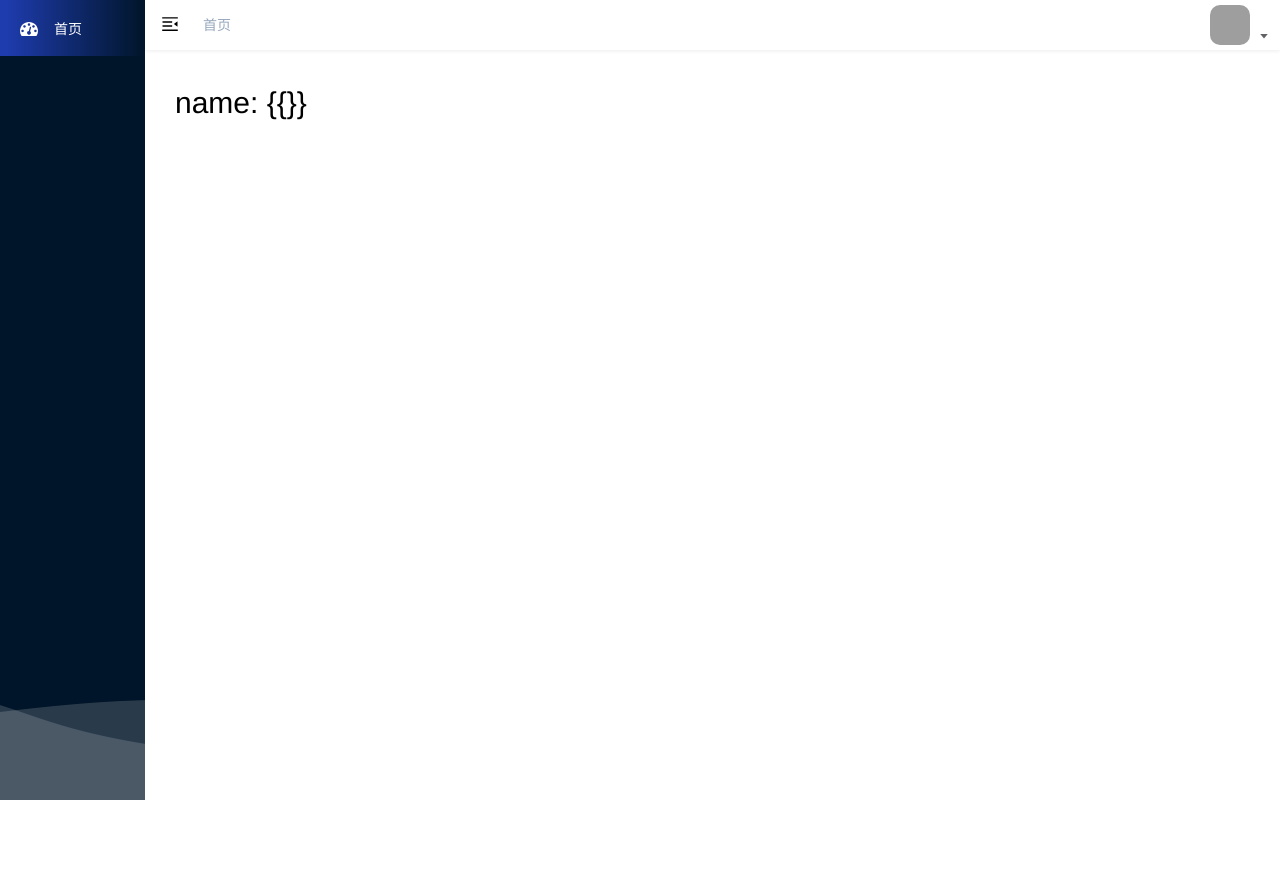
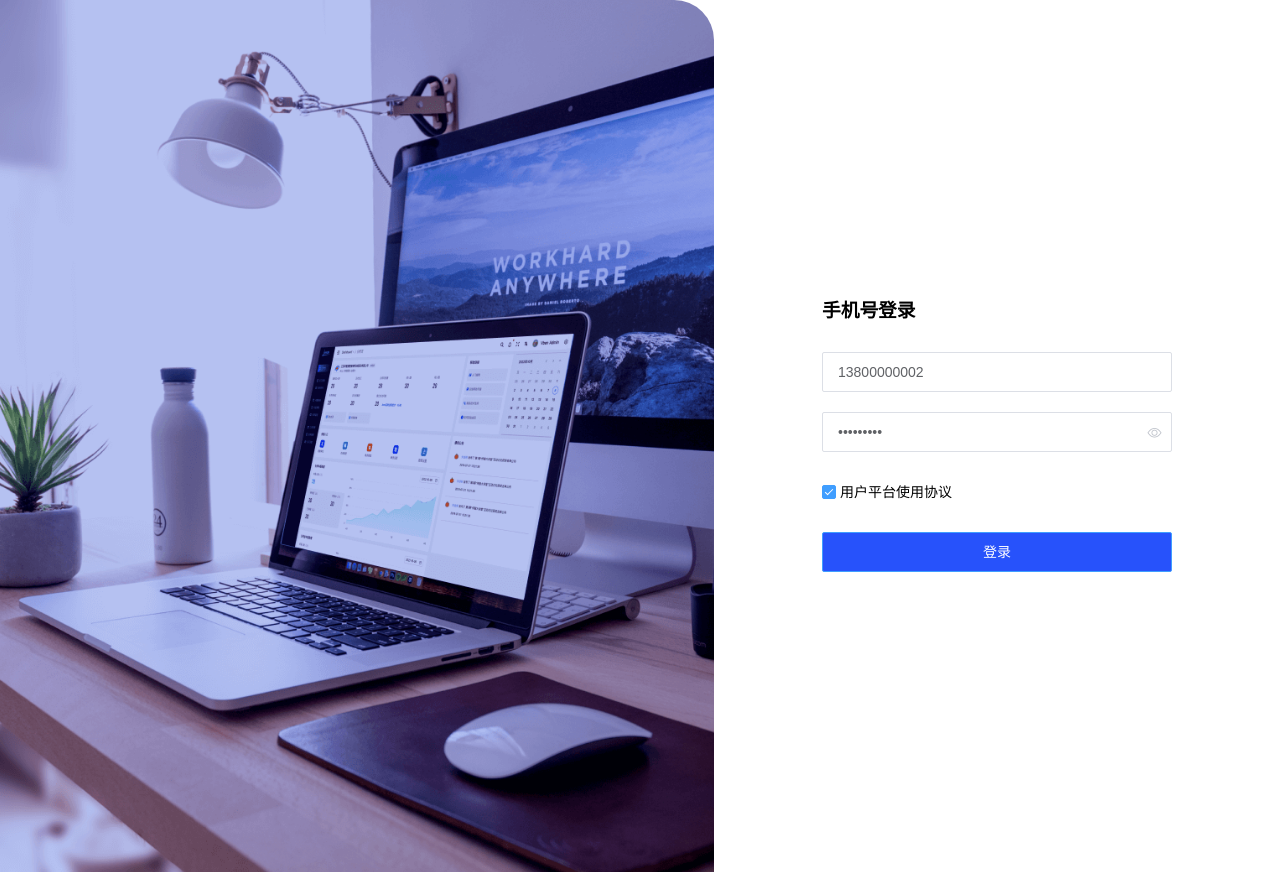
Before and after one commit to Lianyuer/hr-management-ele-final, a Vue app: page /login in a window 1280 px wide. Before the commit this address led to /login#/dashboard. Before the commit the page ends 800 px from the top, so only its background shows below. Built offline with nearby package versions, Linux system fonts and the light colour scheme; grey boxes are pictures that could not be loaded.

Commit message:
登录页的结构和表单

```diff
--- a/src/router/index.js
+++ b/src/router/index.js
@@ -60,7 +60,7 @@ export const constantRoutes = [
 ]
 
 const createRouter = () => new Router({
-  // mode: 'history', // require service support
+  mode: 'history', // require service support
   scrollBehavior: () => ({ y: 0 }),
   routes: constantRoutes
 })
--- a/src/views/login/index.vue
+++ b/src/views/login/index.vue
@@ -1,129 +1,41 @@
 <template>
-  <div class="login-container">登录页</div>
+  <div class="login-container">
+    <div class="left" />
+    <div class="right">
+      <el-form>
+        <h3 class="loginType">手机号登录</h3>
+        <el-form-item>
+          <el-input v-model="loginformData.mobile" placeholder="请输入手机号" />
+        </el-form-item>
+        <el-form-item>
+          <el-input v-model="loginformData.password" placeholder="请输入密码" show-password />
+        </el-form-item>
+        <el-form-item>
+          <el-checkbox v-model="loginformData.isAgree" />
+          用户平台使用协议
+        </el-form-item>
+        <el-form-item>
+          <el-button type="primary" class="loginBtn">登录</el-button>
+        </el-form-item>
+      </el-form>
+    </div>
+  </div>
 </template>
 
 <script>
-import { validUsername } from '@/utils/validate'
-
 export default {
   name: 'Login',
   data() {
-    const validateUsername = (rule, value, callback) => {
-      if (!validUsername(value)) {
-        callback(new Error('Please enter the correct user name'))
-      } else {
-        callback()
+    return {
+      loginformData: {
+        mobile: '13800000002',
+        password: 'hm#qd@23!',
+        isAgree: true
       }
-    }
-    const validatePassword = (rule, value, callback) => {
-      if (value.length < 6) {
-        callback(new Error('The password can not be less than 6 digits'))
-      } else {
-        callback()
-      }
-    }
-    return {
-      loginForm: {
-        username: 'admin',
-        password: '111111'
-      },
-      loginRules: {
-        username: [{ required: true, trigger: 'blur', validator: validateUsername }],
-        password: [{ required: true, trigger: 'blur', validator: validatePassword }]
-      },
-      loading: false,
-      passwordType: 'password',
-      redirect: undefined
-    }
-  },
-  // watch: {
-  //   $route: {
-  //     handler: function (route) {
-  //       this.redirect = route.query && route.query.redirect
-  //     },
-  //     immediate: true
-  //   }
-  // },
-  methods: {
-    showPwd() {
-      if (this.passwordType === 'password') {
-        this.passwordType = ''
-      } else {
-        this.passwordType = 'password'
-      }
-      this.$nextTick(() => {
-        this.$refs.password.focus()
-      })
-    },
-    handleLogin() {
-      this.$refs.loginForm.validate((valid) => {
-        if (valid) {
-          this.loading = true
-          this.$store
-            .dispatch('user/login', this.loginForm)
-            .then(() => {
-              this.$router.push({ path: this.redirect || '/' })
-              this.loading = false
-            })
-            .catch(() => {
-              this.loading = false
-            })
-        } else {
-          console.log('error submit!!')
-          return false
-        }
-      })
     }
   }
 }
 </script>
-
-<style lang="scss">
-/* 修复input 背景不协调 和光标变色 */
-/* Detail see https://github.com/PanJiaChen/vue-element-admin/pull/927 */
-
-$bg: #283443;
-$light_gray: #fff;
-$cursor: #fff;
-
-@supports (-webkit-mask: none) and (not (cater-color: $cursor)) {
-  .login-container .el-input input {
-    color: $cursor;
-  }
-}
-
-/* reset element-ui css */
-.login-container {
-  .el-input {
-    display: inline-block;
-    height: 47px;
-    width: 85%;
-
-    input {
-      background: transparent;
-      border: 0px;
-      -webkit-appearance: none;
-      border-radius: 0px;
-      padding: 12px 5px 12px 15px;
-      color: $light_gray;
-      height: 47px;
-      caret-color: $cursor;
-
-      &:-webkit-autofill {
-        box-shadow: 0 0 0px 1000px $bg inset !important;
-        -webkit-text-fill-color: $cursor !important;
-      }
-    }
-  }
-
-  .el-form-item {
-    border: 1px solid rgba(255, 255, 255, 0.1);
-    background: rgba(0, 0, 0, 0.1);
-    border-radius: 5px;
-    color: #454545;
-  }
-}
-</style>
 
 <style lang="scss" scoped>
 $bg: #2d3a4b;
@@ -133,39 +45,25 @@ $light_gray: #eee;
 .login-container {
   min-height: 100%;
   width: 100%;
-  background-color: $bg;
+  display: flex;
   overflow: hidden;
-
-  .login-form {
-    position: relative;
-    width: 520px;
-    max-width: 100%;
-    padding: 160px 35px 0;
-    margin: 0 auto;
-    overflow: hidden;
+  .left {
+    width: 1130px;
+    background: url('../../assets/common/login_back.png') no-repeat center / cover;
+    border-radius: 0 40px 0 0;
   }
-
-  .tips {
-    font-size: 14px;
-    color: #fff;
-    margin-bottom: 10px;
-
-    span {
-      &:first-of-type {
-        margin-right: 16px;
+  .right {
+    width: 40%;
+    min-width: 566px;
+    .el-form {
+      margin: 300px auto;
+      width: 350px;
+      .loginType {
+        margin-bottom: 30px;
       }
-    }
-  }
-
-  .title-container {
-    position: relative;
-
-    .title {
-      font-size: 26px;
-      color: $light_gray;
-      margin: 0px auto 40px auto;
-      text-align: center;
-      font-weight: bold;
+      .loginBtn {
+        width: 100%;
+      }
     }
   }
 
```
